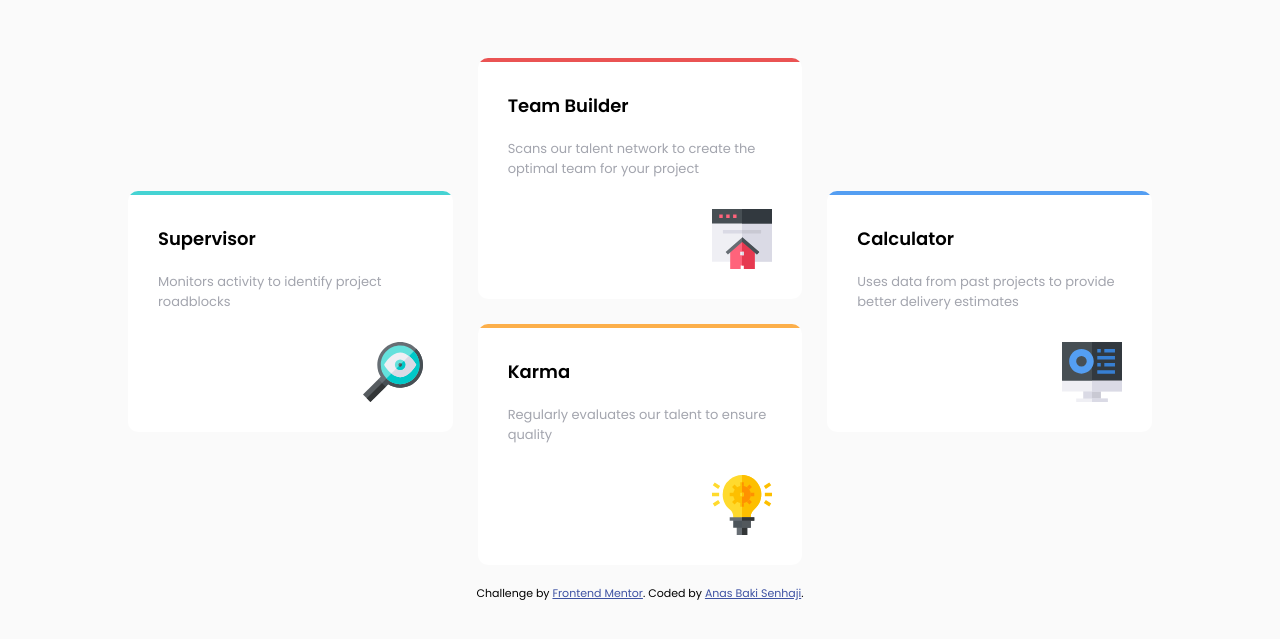
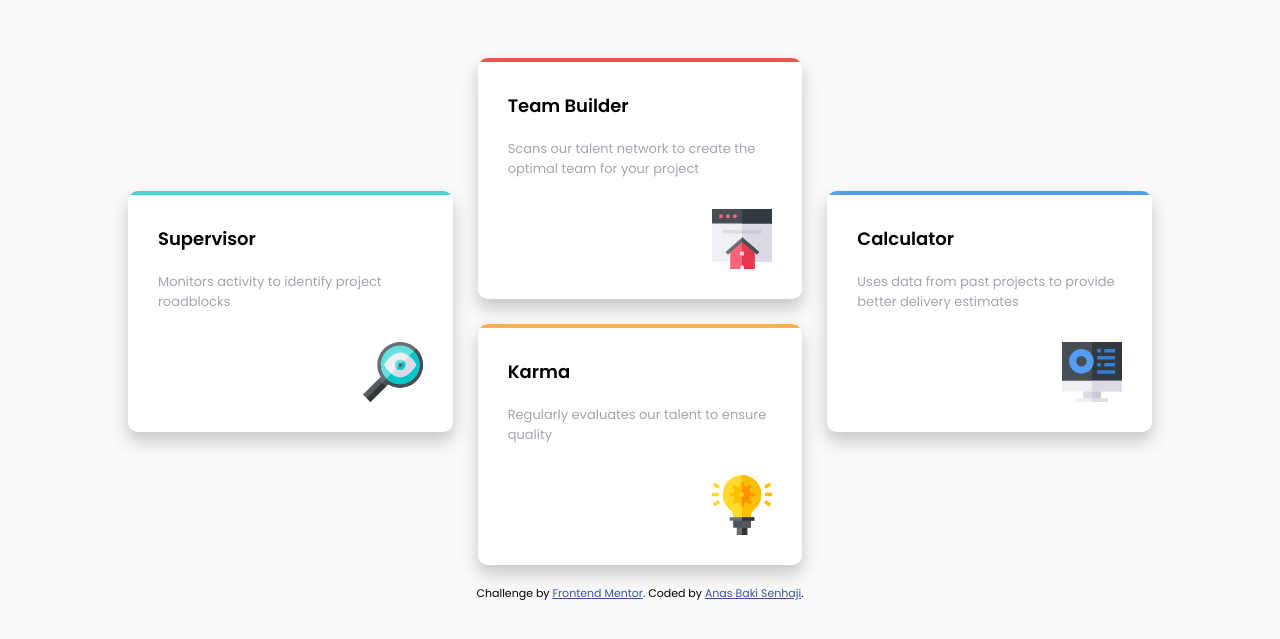
Before and after one commit to ANAS-BAKI-SENHAJI/Four-card-feature-section, a plain HTML site: page index.html in a window 1280 px wide. Shown: the part 203-842 px from the top of the page. Drawn offline with Linux system fonts and the light colour scheme.

Commit message:
final version (added the box-shadow)

```diff
--- a/styles.css
+++ b/styles.css
@@ -47,6 +47,7 @@ body {
     background-color: white;
     border-radius: 10px;
     overflow: hidden;
+    box-shadow: 0px 9px 17px 1px rgba(0,0,0,0.20);
 }
 
 #red-line { border: 2px solid hsl(0, 78%, 62%); }
```
